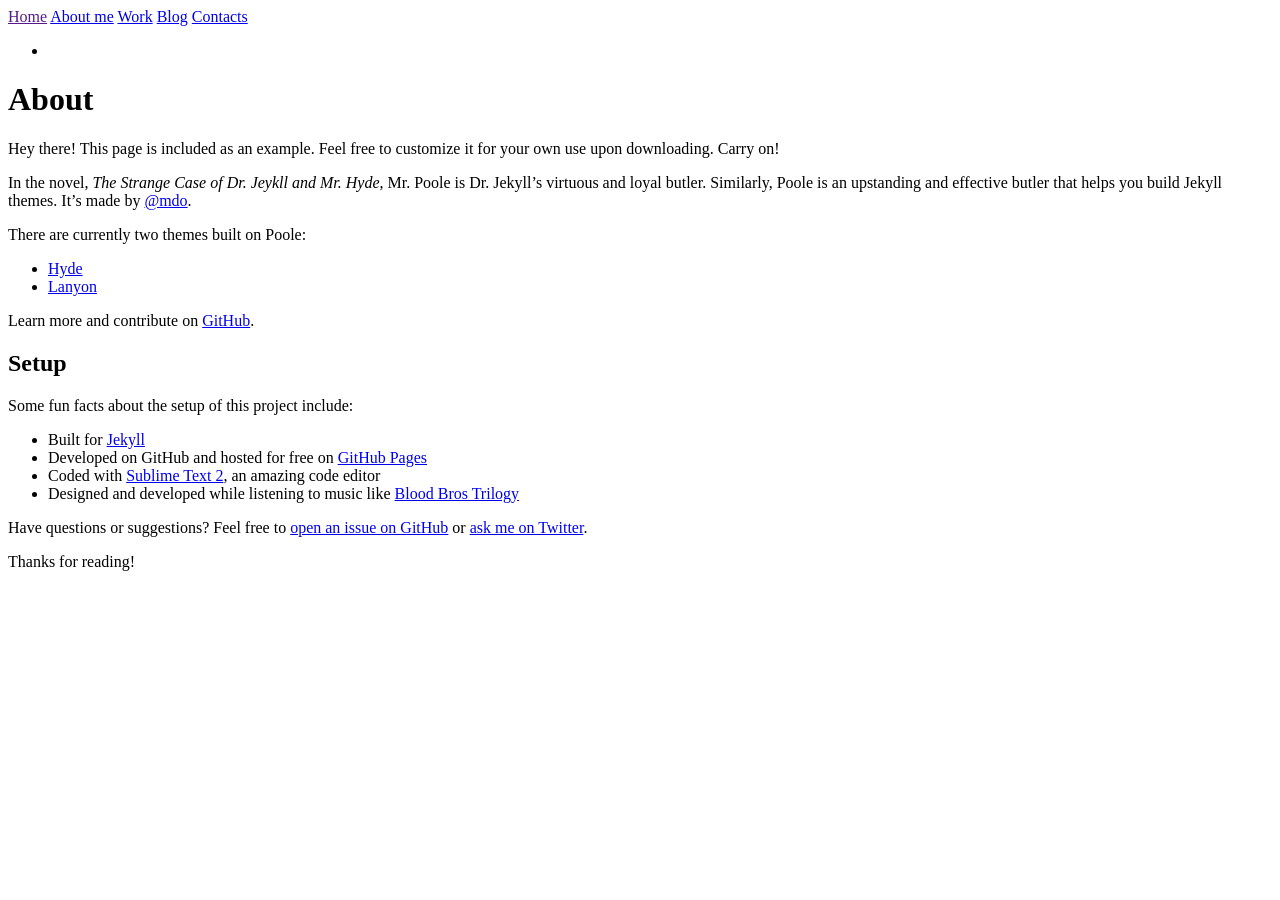
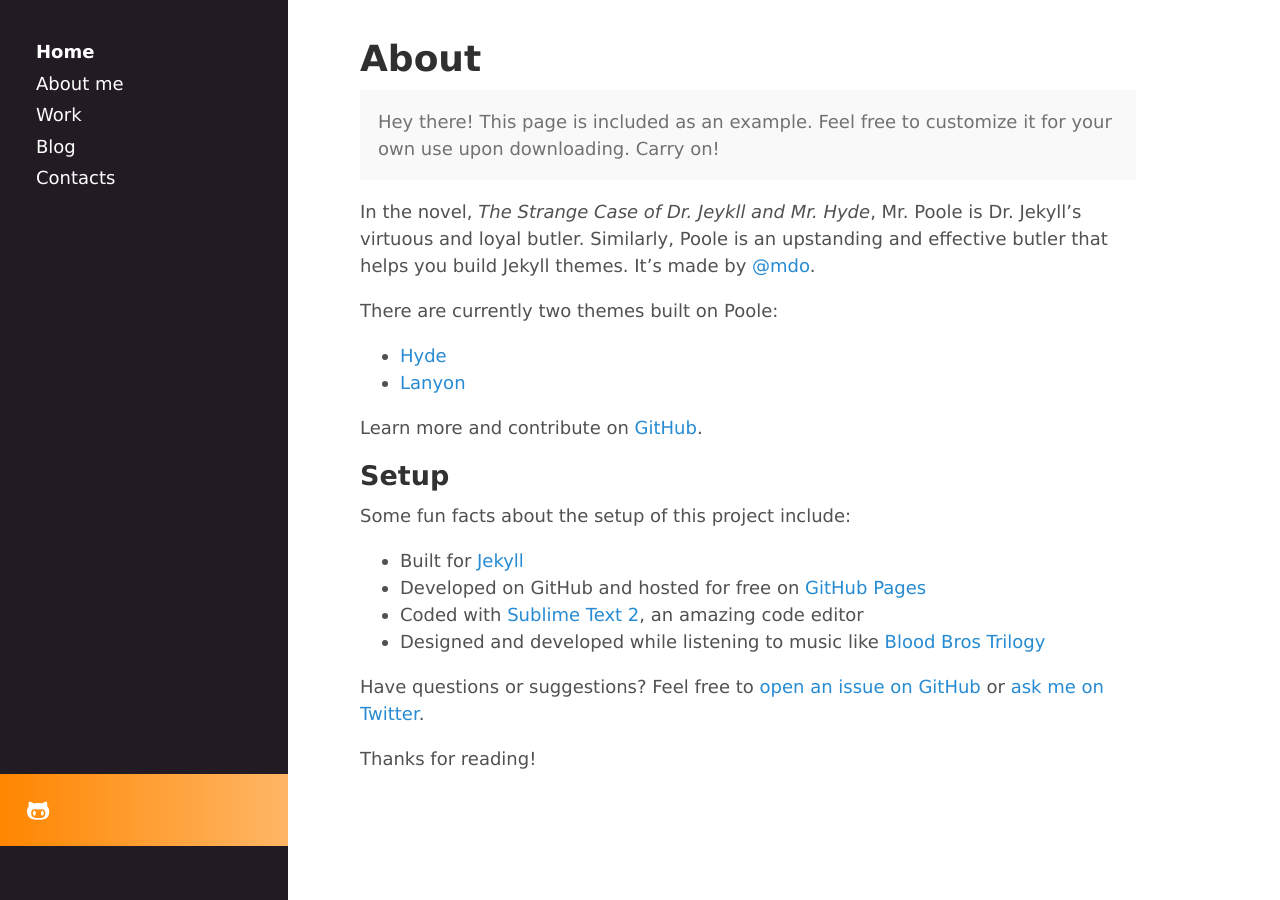
Before and after one commit to bearshub/bearshub.github.io, a Jekyll site: the page built from about.md, in a window 1280 px wide. Built offline with Jekyll 4.4.1, drawn with Linux system fonts in a browser that asks for light colours; some web fonts are replaced.

Commit message:
modify css route

```diff
--- a/_includes/head.html
+++ b/_includes/head.html
@@ -12,16 +12,16 @@
 	</title>
 
 	<!-- CSS -->
-	<!--<link rel="stylesheet" href="/public/css/main.min.css">-->
+	<link rel="stylesheet" href="/public/css/main.min.css">
 
 	<!-- Font Awesome Icons -->
-	<!--<link rel="stylesheet" href="/assets/font-awesome/fontello.css">-->
+	<link rel="stylesheet" href="/assets/font-awesome/fontello.css">
 
 	<!-- CSS -->
-	<link rel="stylesheet" href="{{ site.baseurl }}public/css/main.min.css">
+	<!--<link rel="stylesheet" href="{{ site.baseurl }}public/css/main.min.css">-->
 
 	<!-- Font Awesome Icons -->
-	<link rel="stylesheet" href="{{ site.baseurl }}assets/font-awesome/fontello.css">
+	<!--<link rel="stylesheet" href="{{ site.baseurl }}assets/font-awesome/fontello.css">-->
 
 	<!-- fonts -->
 	<link rel="stylesheet" href="https://fonts.googleapis.com/earlyaccess/nanumgothiccoding.css">
--- a/assets/font-awesome/fontello.css
+++ b/assets/font-awesome/fontello.css
@@ -1,11 +1,11 @@
 @font-face {
   font-family: 'fontello';
-  src: url('../font/fontello.eot?87598861');
-  src: url('../font/fontello.eot?87598861#iefix') format('embedded-opentype'),
-       url('../font/fontello.woff2?87598861') format('woff2'),
-       url('../font/fontello.woff?87598861') format('woff'),
-       url('../font/fontello.ttf?87598861') format('truetype'),
-       url('../font/fontello.svg?87598861#fontello') format('svg');
+  src: url('./font/fontello.eot?87598861');
+  src: url('./font/fontello.eot?87598861#iefix') format('embedded-opentype'),
+       url('./font/fontello.woff2?87598861') format('woff2'),
+       url('./font/fontello.woff?87598861') format('woff'),
+       url('./font/fontello.ttf?87598861') format('truetype'),
+       url('./font/fontello.svg?87598861#fontello') format('svg');
   font-weight: normal;
   font-style: normal;
 }
```
